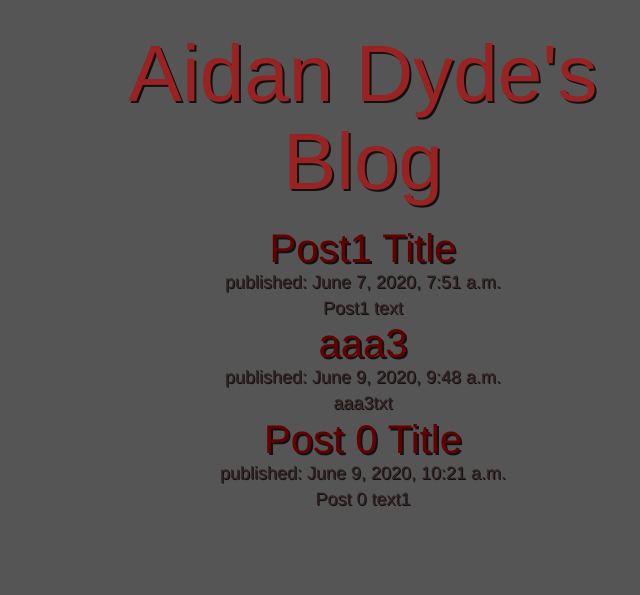
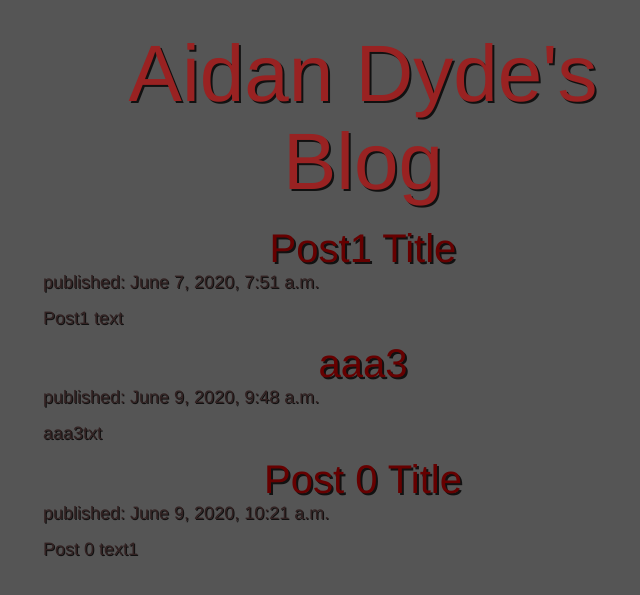
Before and after one commit to aidandyde/bridging_coursework, a Django app: page / in a window 1280 px wide. Shown: the top 595 px of the page, without its empty margins (277-917 px from the left). Run offline with Django 3.2, Linux system fonts and the light colour scheme; data comes from the database, SQL or seed files in the repository; some libraries are stand-ins or nearby versions.

Commit message:
more css changes

```diff
--- a/my_website_2/static/css/my_website_2.css
+++ b/my_website_2/static/css/my_website_2.css
@@ -16,7 +16,7 @@ p {
     color: #332222;
     font-size: 18px;
     text-shadow: 1px 1px #111111;
-    text-align: center;
+    /* text-align: center; */
 }
 h1 {
     font-size: 80px;
--- a/templates/my_website_2/post_list.html
+++ b/templates/my_website_2/post_list.html
@@ -1,10 +1,10 @@
 {%	extends	'my_website_2/base.html'	%}
 {% block content %}
     {% for	post in	posts %}
-        <div>
+        <div class="center">
             <h2 class="center"><a	href="{%	url	'post_detail'	pk=post.pk	%}">{{	post.title	}}</a></h2>
-            <p class="center">published: {{	post.published_date    }}</p>
-            <p class="center">{{	post.text|linebreaksbr    }}</p>
+            <p >published: {{	post.published_date    }}</p>
+            <p>{{	post.text|linebreaksbr    }}</p>
         </div>
     {% endfor %}
 
```
